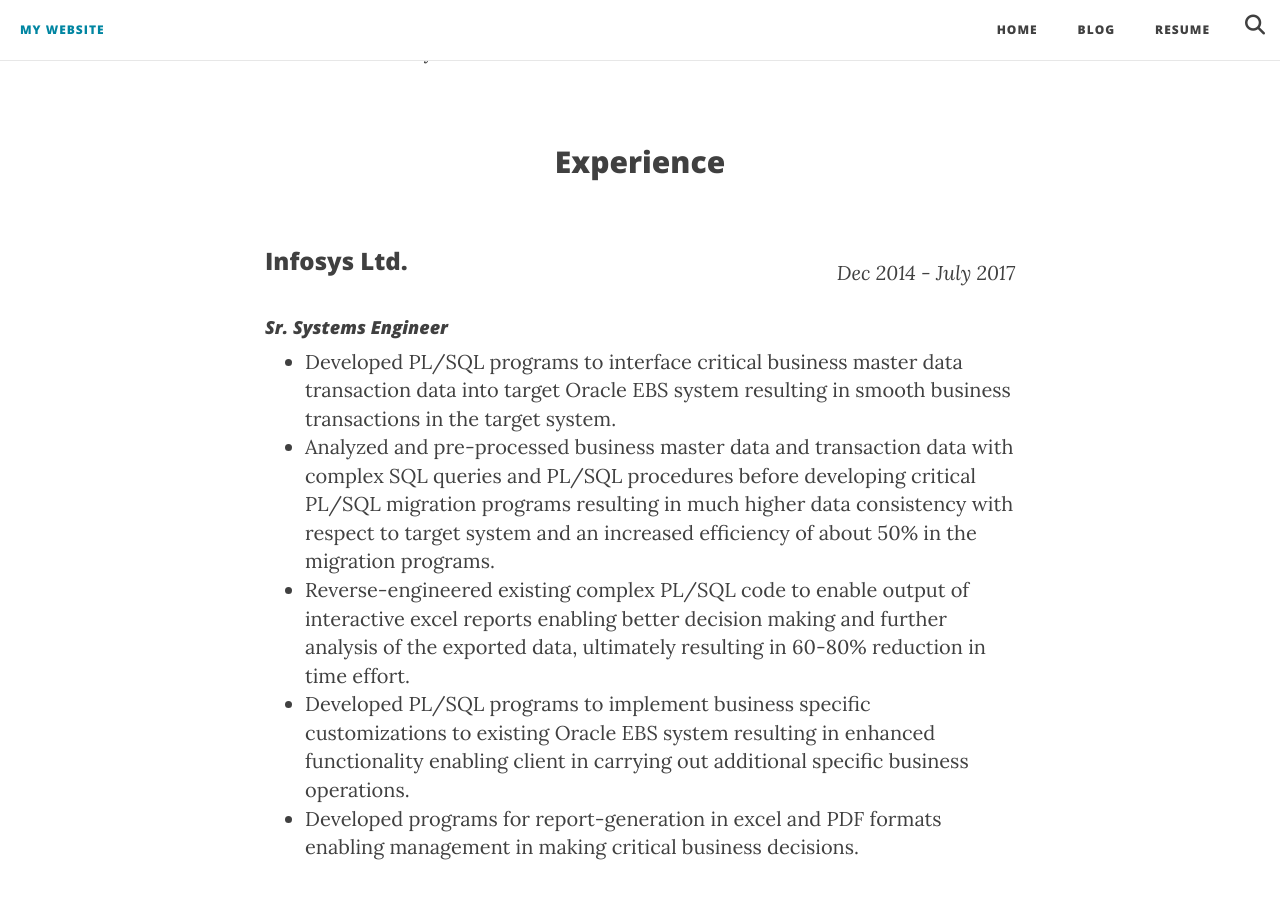
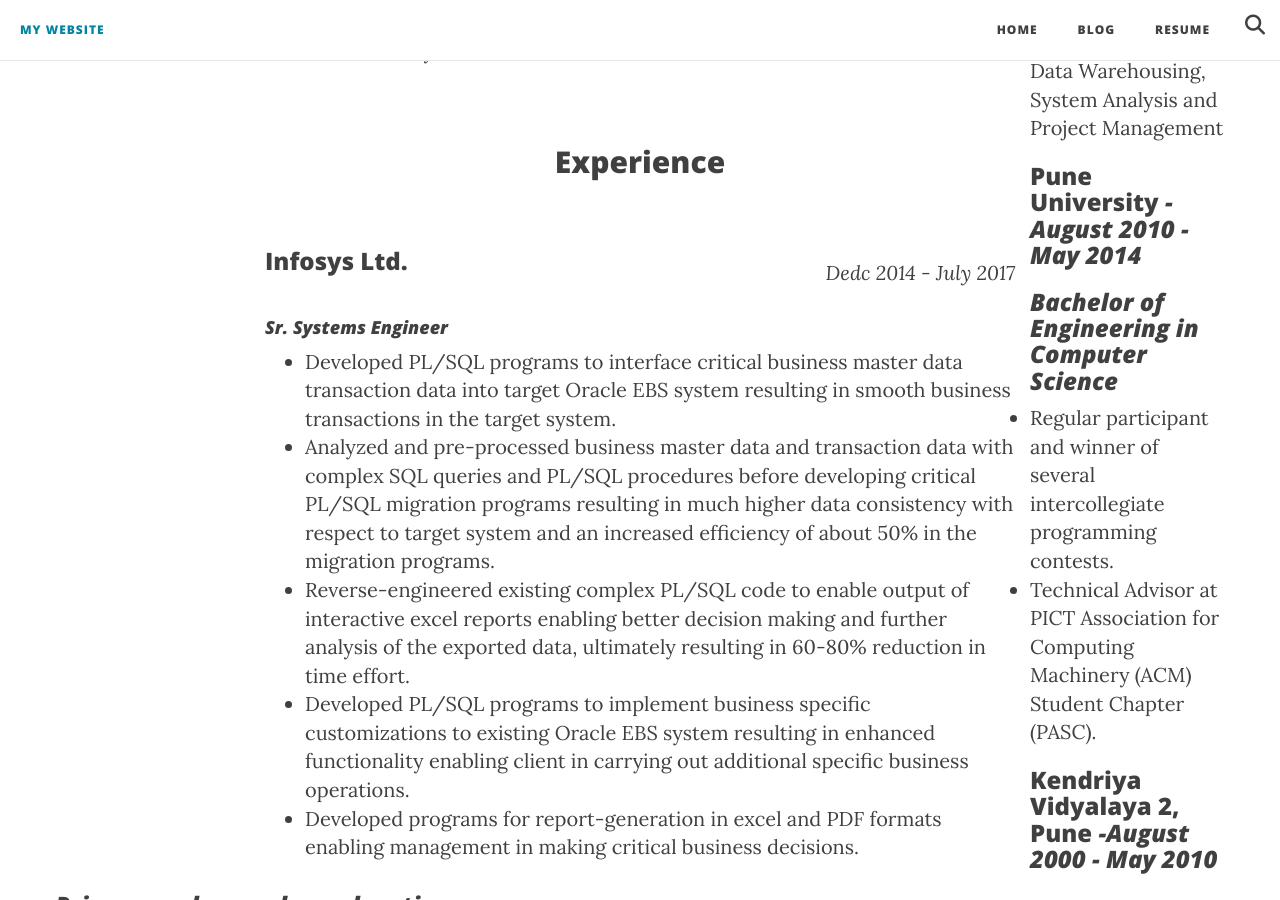
Before and after one commit to PrashantShivajiBhapkar/PrashantShivajiBBhapkar.github.io, a Jekyll site: the page built from index.html, in a window 1280 px wide and 900 px high, scrolled down 1006 px. Built offline with Jekyll 4.4.1, drawn with Linux system fonts in a browser that asks for light colours; nearby versions of some CDN libraries; library files that are not in the unit come from our copies.

Commit message:
edited home page content

```diff
--- a/index.html
+++ b/index.html
@@ -40,8 +40,8 @@
             <div id="header">
 
 					<h3 style="float: left; width: 34%; text-align: left;">Infosys Ltd.</h3>
-					<p style="float: left; width: 66%; text-align: right;"><i>Dec 2014 - July 2017</i></p>
-
+					<p style="float: left; width: 66%; text-align: right;"><i>Dedc 2014 - July 2017</i></p>
+			</div>
 
 				<h4><i>Sr. Systems Engineer</i></h4>
                 <ul>
```
